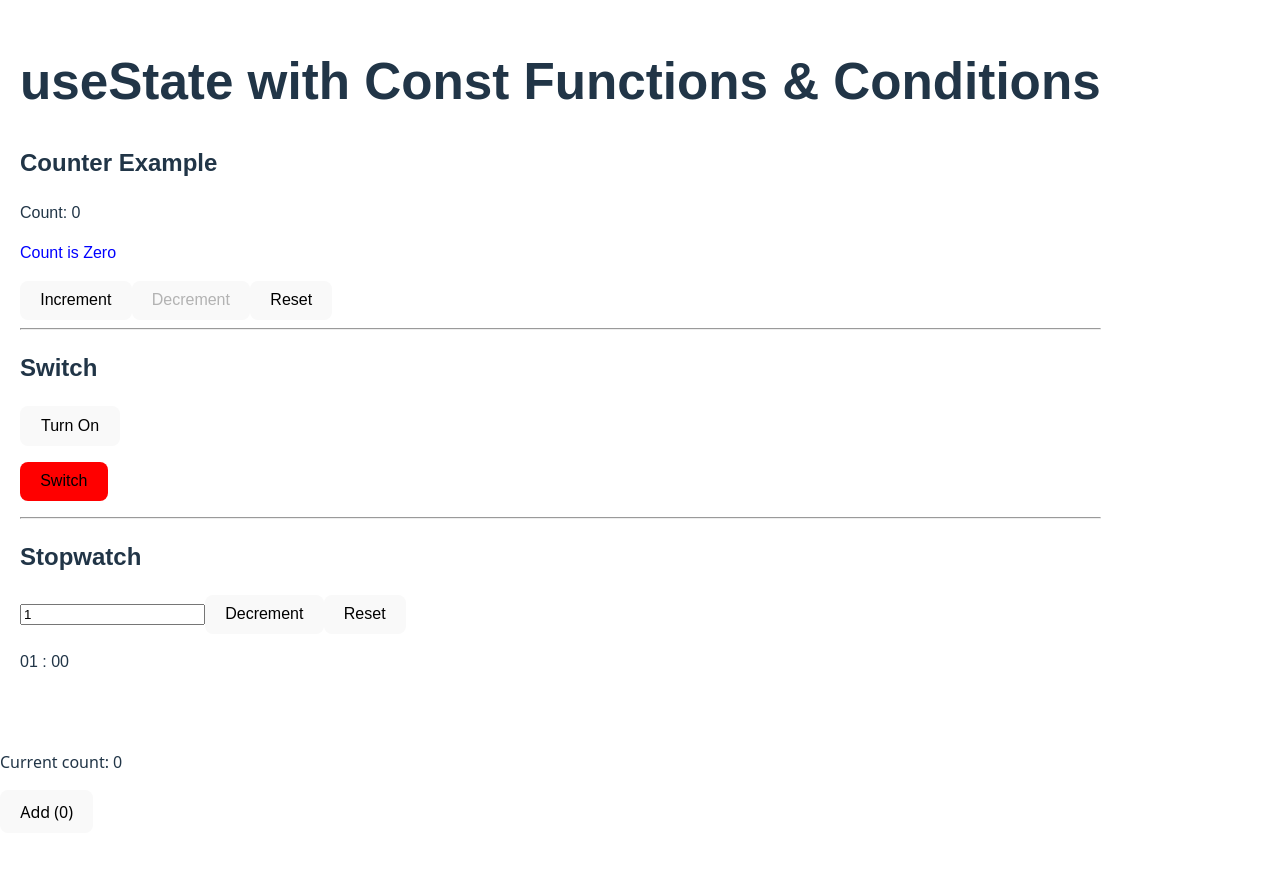
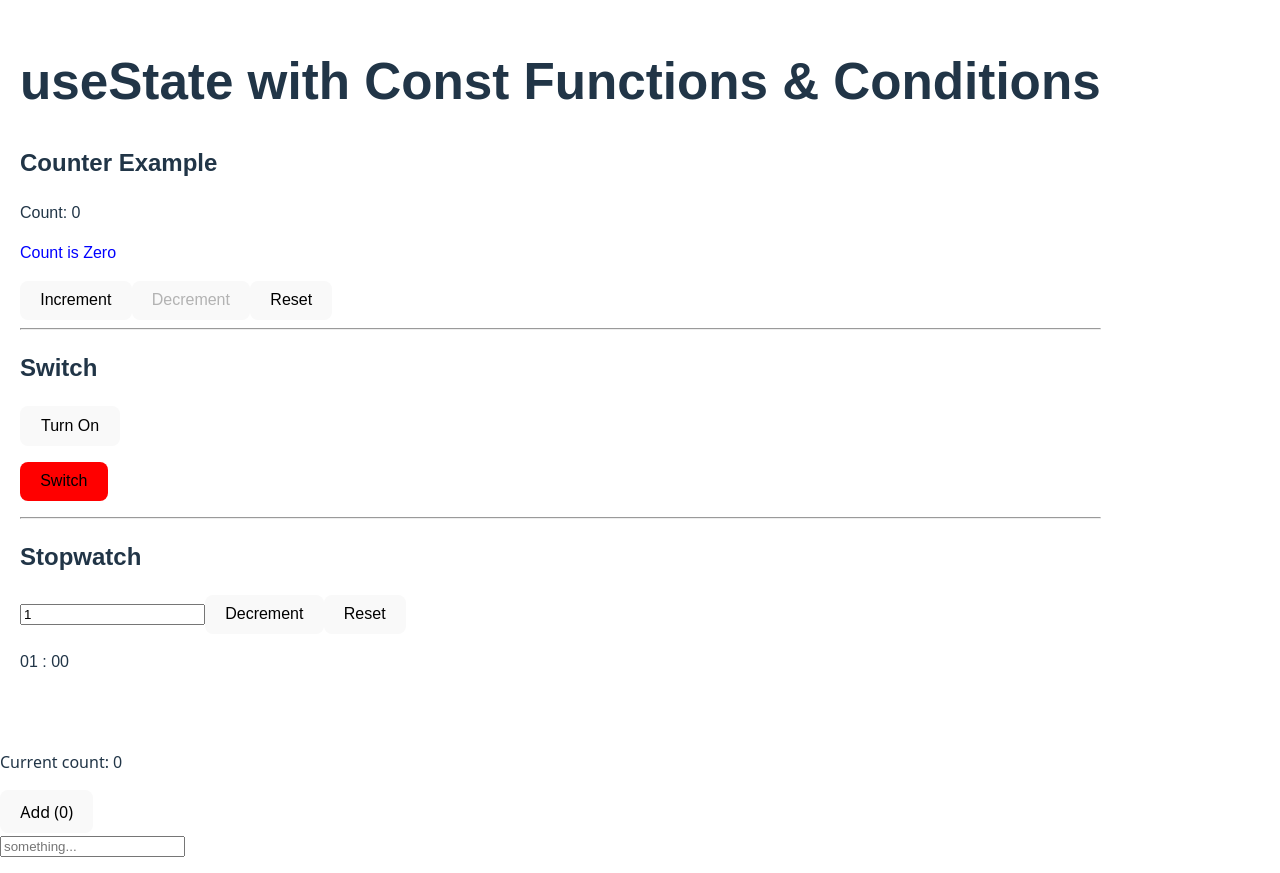
Before and after one commit to Kartavikoya/React-app, a React (Vite) app: page / in a window 1280 px wide. Before the commit the page ends 833 px from the top, so only its background shows below. Built offline with nearby package versions, Linux system fonts and the light colour scheme.

Commit message:
Updating Objects with Usestate

```diff
--- a/src/App.jsx
+++ b/src/App.jsx
@@ -1,5 +1,6 @@
 import UseStateExamples from './hooks/useState/UseStateExample.jsx'
 import Props from './hooks/useState/Props.jsx'
+import Obj from './hooks/useState/UpdatingObjects.jsx';
 
 function App() {
   return (
@@ -7,6 +8,7 @@ function App() {
       {/* show examples and props component */}
       <UseStateExamples />
       <Props />
+      <Obj/>
     </>
   );
 }
--- /dev/null
+++ b/src/hooks/useState/UpdatingObjects.jsx
@@ -0,0 +1,18 @@
+import { useState } from "react";
+
+function Obj(){
+  const [serach, setSearch] = useState();
+
+  const OnSearchChange = (event) =>{
+    setSearch(event.target.value)
+  }
+
+  return (
+    <>
+    <input onChange={OnSearchChange} placeholder="something..." />
+    <p>{serach}</p>
+    </>
+  );
+}
+
+export default Obj;
```
